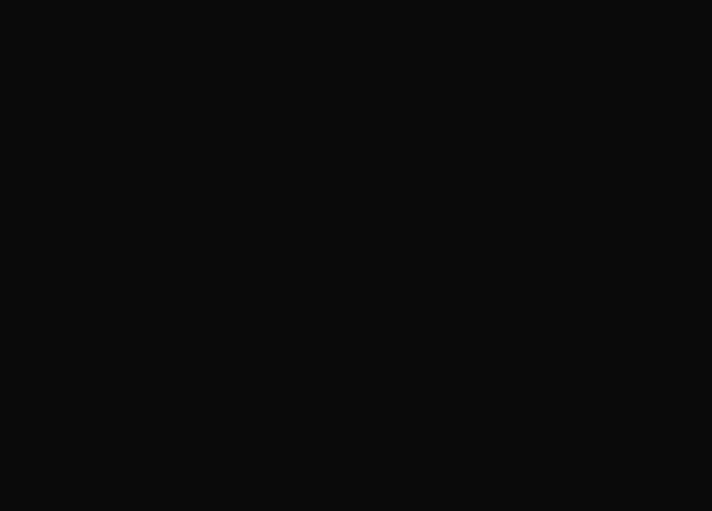
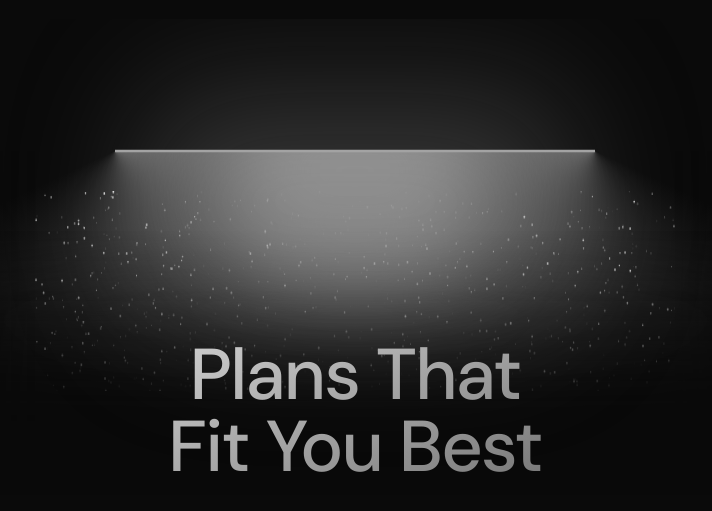
Before and after one commit to Nishchit-Dev/Fuzzie, a Next.js app: page / in a window 1280 px wide. Shown: the part 3055-3566 px from the top of the page, without its empty margins (285-997 px from the left). Built offline with nearby package versions, Linux system fonts and the light colour scheme.

Commit message:
added until lamp-effect

```diff
--- a/package.json
+++ b/package.json
@@ -9,6 +9,10 @@
     "lint": "next lint"
   },
   "dependencies": {
+    "@radix-ui/react-slot": "^1.0.2",
+    "@tsparticles/engine": "^3.4.0",
+    "@tsparticles/react": "^3.0.0",
+    "@tsparticles/slim": "^3.4.0",
     "class-variance-authority": "^0.7.0",
     "clsx": "^2.1.1",
     "framer-motion": "^11.2.10",
--- a/src/app/page.tsx
+++ b/src/app/page.tsx
@@ -1,6 +1,7 @@
 import { HeroParallax } from "@/components/global/connect-parallax";
 import { ContainerScroll } from "@/components/global/container-scroll-animation";
 import { InfiniteMovingCards } from "@/components/global/infinite-moving-cards";
+import { LampComponent } from "@/components/global/lamp";
 import Navbar from "@/components/global/navbar";
 import { Button } from "@/components/ui/button";
 import { clients, products } from "@/lib/constant";
@@ -32,9 +33,21 @@ export default function Home() {
           />
         </div>
       </section>
-      <InfiniteMovingCards className="md:mt-[18rem] mt-[-100px] " items={clients} direction="right" speed="slow"/>
+      <InfiniteMovingCards
+        className="md:mt-[18rem] mt-[-100px] "
+        items={clients}
+        direction="right"
+        speed="slow"
+      />
       <section>
         <HeroParallax products={products}></HeroParallax>
+      </section>
+
+      <section className="mt-[-500px]">
+        <LampComponent />
+        <div className="flex flex-wrap items-center justify-center flex-col md:flex-row gap-8 -mt-72">
+
+        </div>
       </section>
     </main>
   );
```
Also changed, not shown: 1 other file (tests, documents, lock files or other folders).
